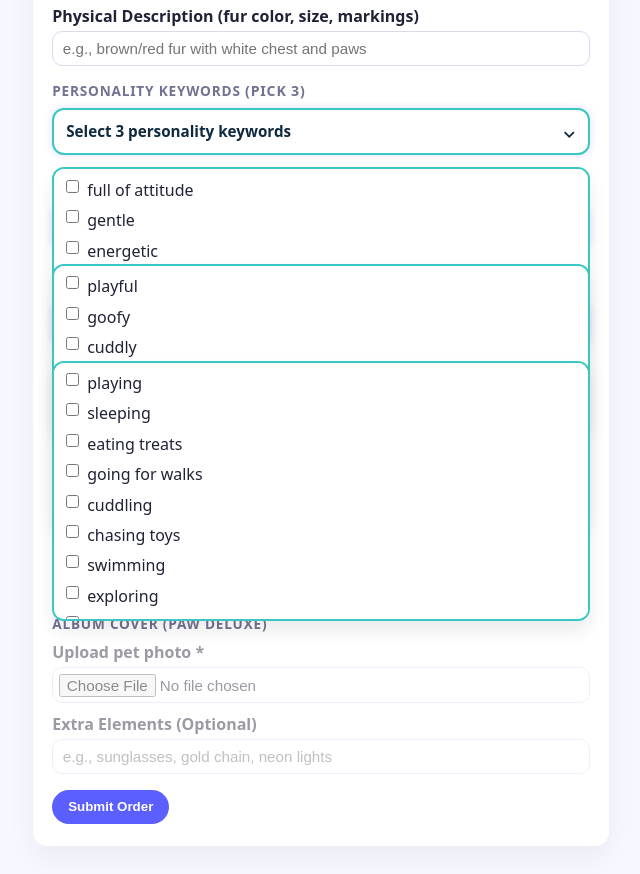
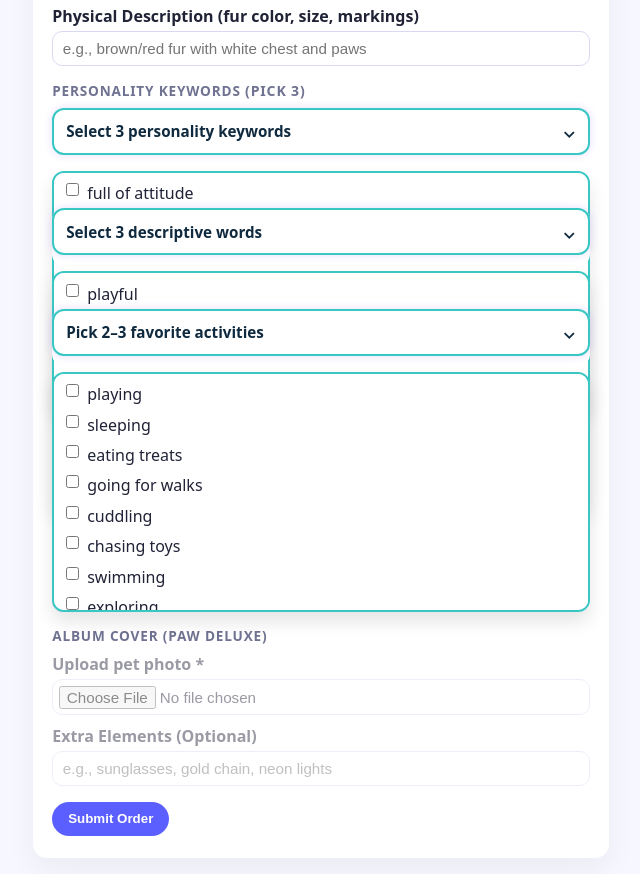
Before and after one commit to pettracks/pettracks-site, a plain HTML site: page index.html in a window 1280 px wide. Shown: the part 892-1766 px from the top of the page, without its empty margins (73-713 px from the left). Drawn offline with nearby package versions, Linux system fonts and the light colour scheme.

Commit message:
Update index.html

```diff
--- a/index.html
+++ b/index.html
@@ -157,6 +157,10 @@
   position:relative;
   width:100%;
   margin-bottom:1rem;
+  z-index:2; /* ensures each dropdown stacks above the next */
+  background:white; /* prevents visual overlap */
+  border-radius:12px; /* clean separation */
+  padding-bottom:0.25rem;
 }
 
   .dropdown-btn{
@@ -191,18 +195,20 @@
 
   /* === DROPDOWN MENU === */
   .dropdown-menu{
+  position:absolute;
+  top:100%;
+  left:0;
+  right:0;
   background:#ffffff;
   border:2px solid var(--pt-teal);
   border-radius:12px;
-    margin-top:0.4rem;
+  margin-top:0.35rem;
   padding:0.35rem 0.75rem;
-    max-height:260px;
+  max-height:240px;
   overflow-y:auto;
   overflow-x:hidden;
-    position:absolute;
-    width:100%;
-    z-index:50;
-    box-shadow:0 10px 18px rgba(0,0,0,0.08);
+  box-shadow:0 10px 18px rgba(0,0,0,0.1);
+  z-index:10; /* ensures menu always appears ABOVE other UI */
 }
 
   /* === INDIVIDUAL ROWS INSIDE DROPDOWN (CHECKBOX + LABEL) === */
```
Lines whose indentation alone changed are shown as unchanged.
